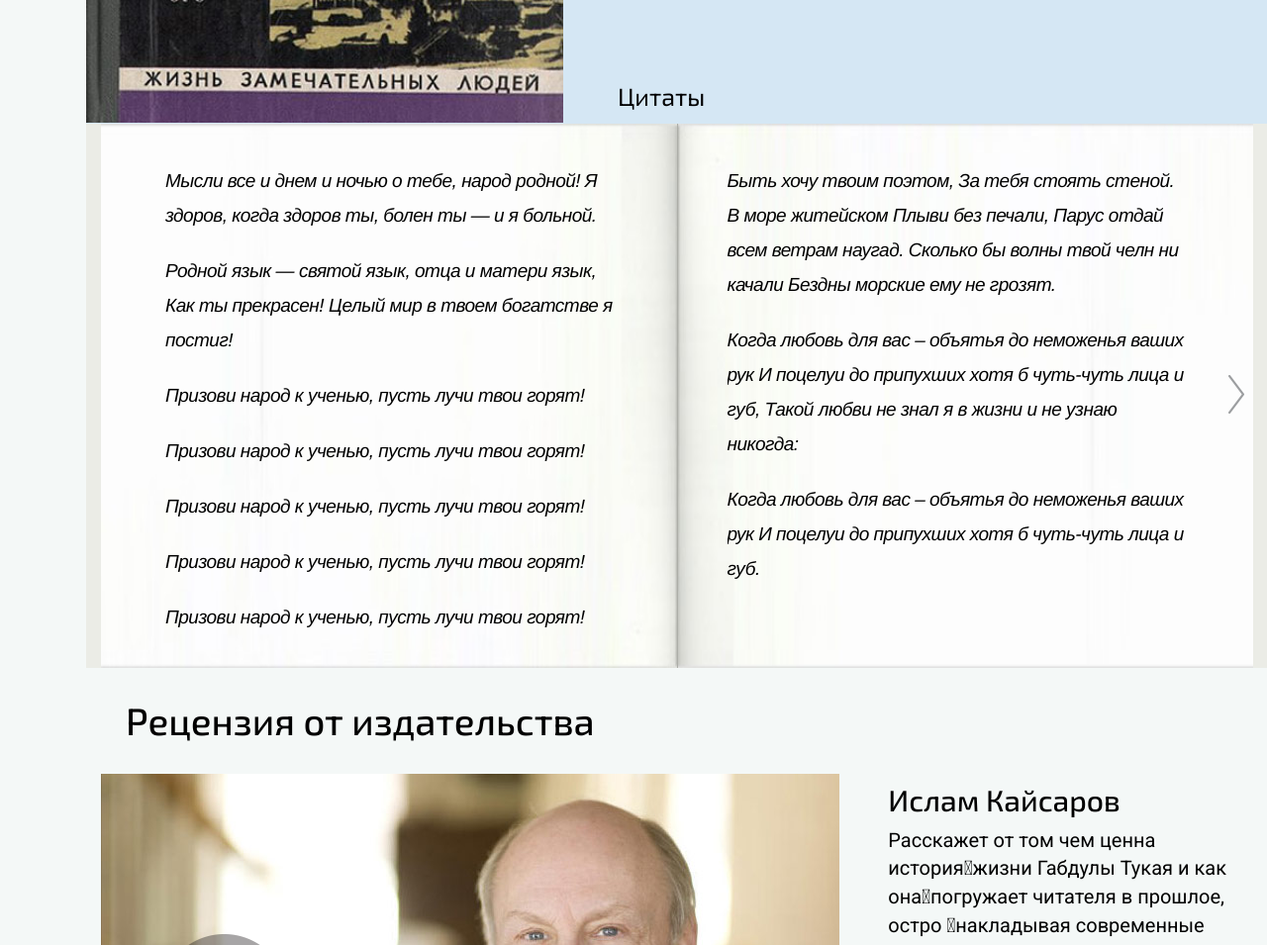
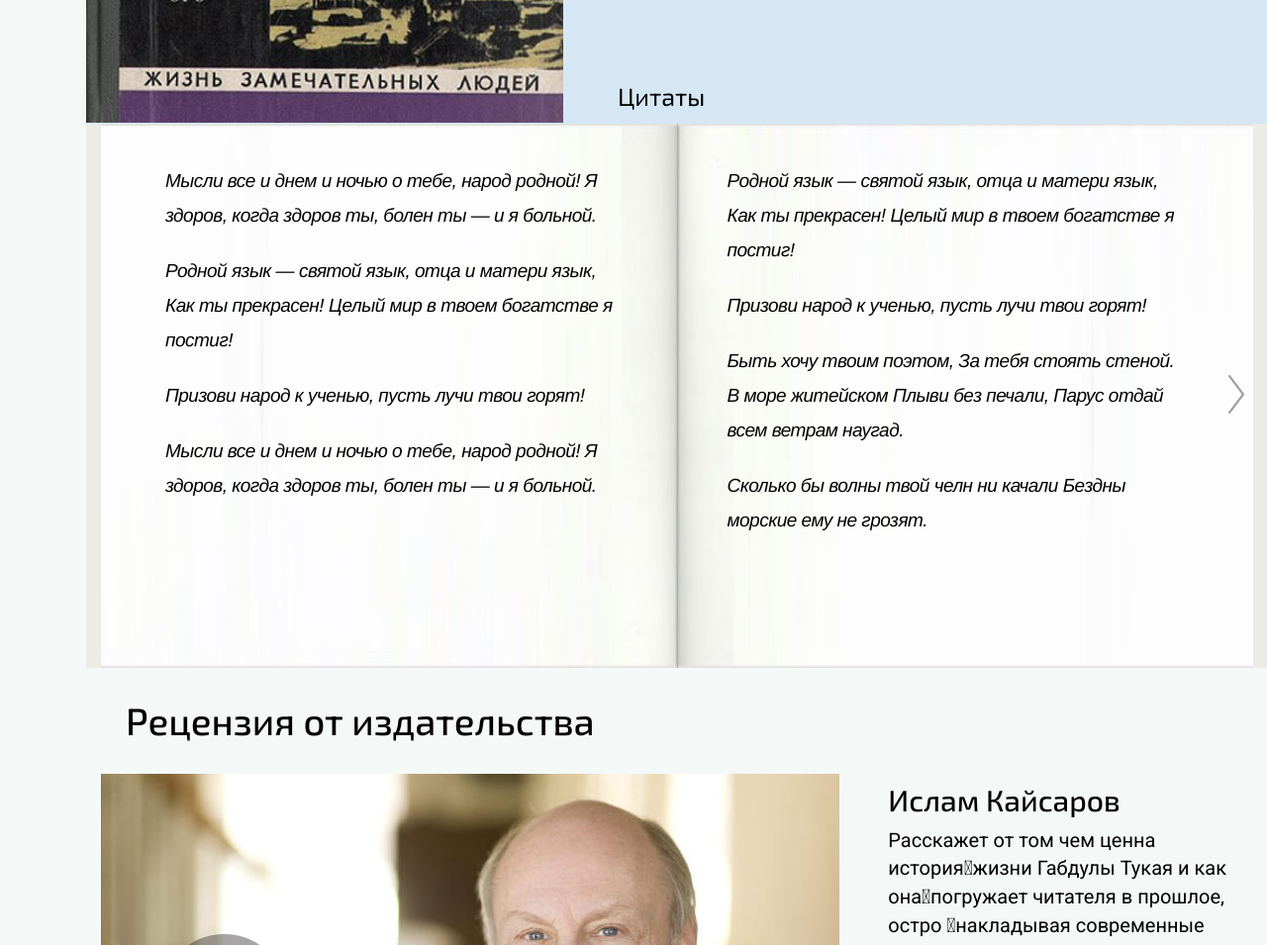
Before and after one commit to beznadega727/beznadega727.github.io, a plain HTML site: page book.html in a window 1280 px wide. Shown: the part 1040-1995 px from the top of the page at 99% size. Drawn offline with nearby package versions, Linux system fonts and the light colour scheme; some packages are replaced by stand-ins of ours; a script that the page names is missing.

Commit message:
book_citat_resize

```diff
--- a/book.html
+++ b/book.html
@@ -817,6 +817,7 @@
                                     </a>
                                 </div>
                                 <div id="mybook" class="book_flip">
+                                    <!--
                                     <div title="first page">
                                         <p>    Мысли все и днем и ночью о тебе, народ родной!
                                             Я здоров, когда здоров ты, болен ты — и я больной.</p>
@@ -915,6 +916,7 @@
                                             И поцелуи до припухших хотя б чуть-чуть лица и губ,
                                             Такой любви не знал я в жизни и не узнаю никогда:</p>
                                     </div>
+                                    -->
                                 </div>
                             </div>
                         </div>
@@ -1737,6 +1739,7 @@
     </div>
 </form>
 <script src="custom-ui/custom-ui.js"></script>
+<script src="js/pageCreator.js"></script>
 <link rel="stylesheet" href="custom-ui/custom-ui.css">
     </body>
 </html>
--- /dev/null
+++ b/js/pageCreator.js
@@ -0,0 +1,375 @@
+
+var text = `
+Мысли все и днем и ночью о тебе, народ родной! Я здоров, когда здоров ты, болен ты — и я больной.
+
+Родной язык — святой язык, отца и матери язык, Как ты прекрасен! Целый мир в твоем богатстве я постиг!
+
+Призови народ к ученью, пусть лучи твои горят!
+
+Мысли все и днем и ночью о тебе, народ родной! Я здоров, когда здоров ты, болен ты — и я больной.
+
+Родной язык — святой язык, отца и матери язык, Как ты прекрасен! Целый мир в твоем богатстве я постиг!
+
+Призови народ к ученью, пусть лучи твои горят!
+
+Быть хочу твоим поэтом, За тебя стоять стеной. В море житейском Плыви без печали, Парус отдай всем ветрам наугад.
+
+Сколько бы волны твой челн ни качали Бездны морские ему не грозят.
+
+Когда любовь для вас – объятья до неможенья ваших рук И поцелуи до припухших хотя б чуть-чуть лица и губ.
+
+Такой любви не знал я в жизни и не узнаю никогда:
+
+Когда любовь для вас – объятья до неможенья ваших рук И поцелуи до припухших хотя б чуть-чуть лица и губ.
+
+Мысли все и днем и ночью о тебе, народ родной! Я здоров, когда здоров ты, болен ты — и я больной.
+
+Родной язык — святой язык, отца и матери язык, Как ты прекрасен! Целый мир в твоем богатстве я постиг!
+
+Призови народ к ученью, пусть лучи твои горят!
+
+Быть хочу твоим поэтом, За тебя стоять стеной. В море житейском Плыви без печали, Парус отдай всем ветрам наугад.
+
+Сколько бы волны твой челн ни качали Бездны морские ему не грозят.
+
+Когда любовь для вас – объятья до неможенья ваших рук И поцелуи до припухших хотя б чуть-чуть лица и губ.
+
+Такой любви не знал я в жизни и не узнаю никогда:
+
+Когда любовь для вас – объятья до неможенья ваших рук И поцелуи до припухших хотя б чуть-чуть лица и губ.
+
+Мысли все и днем и ночью о тебе, народ родной! Я здоров, когда здоров ты, болен ты — и я больной.
+
+Родной язык — святой язык, отца и матери язык, Как ты прекрасен! Целый мир в твоем богатстве я постиг!
+
+Мысли все и днем и ночью о тебе, народ родной! Я здоров, когда здоров ты, болен ты — и я больной.
+
+Родной язык — святой язык, отца и матери язык, Как ты прекрасен! Целый мир в твоем богатстве я постиг!
+
+Призови народ к ученью, пусть лучи твои горят! 2
+
+Мысли все и днем и ночью о тебе, народ родной! Я здоров, когда здоров ты, болен ты — и я больной.
+
+Родной язык — святой язык, отца и матери язык, Как ты прекрасен! Целый мир в твоем богатстве я постиг!
+
+Призови народ к ученью, пусть лучи твои горят!
+
+Мысли все и днем и ночью о тебе, народ родной! Я здоров, когда здоров ты, болен ты — и я больной.
+
+Родной язык — святой язык, отца и матери язык, Как ты прекрасен! Целый мир в твоем богатстве я постиг!
+
+Призови народ к ученью, пусть лучи твои горят!
+
+Быть хочу твоим поэтом, За тебя стоять стеной. В море житейском Плыви без печали, Парус отдай всем ветрам наугад.
+
+Сколько бы волны твой челн ни качали Бездны морские ему не грозят.
+
+Когда любовь для вас – объятья до неможенья ваших рук И поцелуи до припухших хотя б чуть-чуть лица и губ.
+
+Такой любви не знал я в жизни и не узнаю никогда:
+
+Когда любовь для вас – объятья до неможенья ваших рук И поцелуи до припухших хотя б чуть-чуть лица и губ.
+
+Мысли все и днем и ночью о тебе, народ родной! Я здоров, когда здоров ты, болен ты — и я больной.
+
+Родной язык — святой язык, отца и матери язык, Как ты прекрасен! Целый мир в твоем богатстве я постиг!
+
+Призови народ к ученью, пусть лучи твои горят!
+
+Быть хочу твоим поэтом, За тебя стоять стеной. В море житейском Плыви без печали, Парус отдай всем ветрам наугад.
+
+Сколько бы волны твой челн ни качали Бездны морские ему не грозят.
+
+Когда любовь для вас – объятья до неможенья ваших рук И поцелуи до припухших хотя б чуть-чуть лица и губ.
+
+Такой любви не знал я в жизни и не узнаю никогда:
+
+Когда любовь для вас – объятья до неможенья ваших рук И поцелуи до припухших хотя б чуть-чуть лица и губ.
+
+Мысли все и днем и ночью о тебе, народ родной! Я здоров, когда здоров ты, болен ты — и я больной.
+
+Родной язык — святой язык, отца и матери язык, Как ты прекрасен! Целый мир в твоем богатстве я постиг!
+
+Мысли все и днем и ночью о тебе, народ родной! Я здоров, когда здоров ты, болен ты — и я больной.
+
+Родной язык — святой язык, отца и матери язык, Как ты прекрасен! Целый мир в твоем богатстве я постиг!
+
+Призови народ к ученью, пусть лучи твои горят! 2
+Мысли все и днем и ночью о тебе, народ родной! Я здоров, когда здоров ты, болен ты — и я больной.
+
+Родной язык — святой язык, отца и матери язык, Как ты прекрасен! Целый мир в твоем богатстве я постиг!
+
+Призови народ к ученью, пусть лучи твои горят!
+
+Мысли все и днем и ночью о тебе, народ родной! Я здоров, когда здоров ты, болен ты — и я больной.
+
+Родной язык — святой язык, отца и матери язык, Как ты прекрасен! Целый мир в твоем богатстве я постиг!
+
+Призови народ к ученью, пусть лучи твои горят!
+
+Быть хочу твоим поэтом, За тебя стоять стеной. В море житейском Плыви без печали, Парус отдай всем ветрам наугад.
+
+Сколько бы волны твой челн ни качали Бездны морские ему не грозят.
+
+Когда любовь для вас – объятья до неможенья ваших рук И поцелуи до припухших хотя б чуть-чуть лица и губ.
+
+Такой любви не знал я в жизни и не узнаю никогда:
+
+Когда любовь для вас – объятья до неможенья ваших рук И поцелуи до припухших хотя б чуть-чуть лица и губ.
+
+Мысли все и днем и ночью о тебе, народ родной! Я здоров, когда здоров ты, болен ты — и я больной.
+
+Родной язык — святой язык, отца и матери язык, Как ты прекрасен! Целый мир в твоем богатстве я постиг!
+
+Призови народ к ученью, пусть лучи твои горят!
+
+Быть хочу твоим поэтом, За тебя стоять стеной. В море житейском Плыви без печали, Парус отдай всем ветрам наугад.
+
+Сколько бы волны твой челн ни качали Бездны морские ему не грозят.
+
+Когда любовь для вас – объятья до неможенья ваших рук И поцелуи до припухших хотя б чуть-чуть лица и губ.
+
+Такой любви не знал я в жизни и не узнаю никогда:
+
+Когда любовь для вас – объятья до неможенья ваших рук И поцелуи до припухших хотя б чуть-чуть лица и губ.
+
+Мысли все и днем и ночью о тебе, народ родной! Я здоров, когда здоров ты, болен ты — и я больной.
+
+Родной язык — святой язык, отца и матери язык, Как ты прекрасен! Целый мир в твоем богатстве я постиг!
+
+Мысли все и днем и ночью о тебе, народ родной! Я здоров, когда здоров ты, болен ты — и я больной.
+
+Родной язык — святой язык, отца и матери язык, Как ты прекрасен! Целый мир в твоем богатстве я постиг!
+
+Призови народ к ученью, пусть лучи твои горят! 2
+Мысли все и днем и ночью о тебе, народ родной! Я здоров, когда здоров ты, болен ты — и я больной.
+
+Родной язык — святой язык, отца и матери язык, Как ты прекрасен! Целый мир в твоем богатстве я постиг!
+
+Призови народ к ученью, пусть лучи твои горят!
+
+Мысли все и днем и ночью о тебе, народ родной! Я здоров, когда здоров ты, болен ты — и я больной.
+
+Родной язык — святой язык, отца и матери язык, Как ты прекрасен! Целый мир в твоем богатстве я постиг!
+
+Призови народ к ученью, пусть лучи твои горят!
+
+Быть хочу твоим поэтом, За тебя стоять стеной. В море житейском Плыви без печали, Парус отдай всем ветрам наугад.
+
+Сколько бы волны твой челн ни качали Бездны морские ему не грозят.
+
+Когда любовь для вас – объятья до неможенья ваших рук И поцелуи до припухших хотя б чуть-чуть лица и губ.
+
+Такой любви не знал я в жизни и не узнаю никогда:
+
+Когда любовь для вас – объятья до неможенья ваших рук И поцелуи до припухших хотя б чуть-чуть лица и губ.
+
+Мысли все и днем и ночью о тебе, народ родной! Я здоров, когда здоров ты, болен ты — и я больной.
+
+Родной язык — святой язык, отца и матери язык, Как ты прекрасен! Целый мир в твоем богатстве я постиг!
+
+Призови народ к ученью, пусть лучи твои горят!
+
+Быть хочу твоим поэтом, За тебя стоять стеной. В море житейском Плыви без печали, Парус отдай всем ветрам наугад.
+
+Сколько бы волны твой челн ни качали Бездны морские ему не грозят.
+
+Когда любовь для вас – объятья до неможенья ваших рук И поцелуи до припухших хотя б чуть-чуть лица и губ.
+
+Такой любви не знал я в жизни и не узнаю никогда:
+
+Когда любовь для вас – объятья до неможенья ваших рук И поцелуи до припухших хотя б чуть-чуть лица и губ.
+
+Мысли все и днем и ночью о тебе, народ родной! Я здоров, когда здоров ты, болен ты — и я больной.
+
+Родной язык — святой язык, отца и матери язык, Как ты прекрасен! Целый мир в твоем богатстве я постиг!
+
+Мысли все и днем и ночью о тебе, народ родной! Я здоров, когда здоров ты, болен ты — и я больной.
+
+Родной язык — святой язык, отца и матери язык, Как ты прекрасен! Целый мир в твоем богатстве я постиг!
+
+Призови народ к ученью, пусть лучи твои горят! 2
+Мысли все и днем и ночью о тебе, народ родной! Я здоров, когда здоров ты, болен ты — и я больной.
+
+Родной язык — святой язык, отца и матери язык, Как ты прекрасен! Целый мир в твоем богатстве я постиг!
+
+Призови народ к ученью, пусть лучи твои горят!
+
+Мысли все и днем и ночью о тебе, народ родной! Я здоров, когда здоров ты, болен ты — и я больной.
+
+Родной язык — святой язык, отца и матери язык, Как ты прекрасен! Целый мир в твоем богатстве я постиг!
+
+Призови народ к ученью, пусть лучи твои горят!
+
+Быть хочу твоим поэтом, За тебя стоять стеной. В море житейском Плыви без печали, Парус отдай всем ветрам наугад.
+
+Сколько бы волны твой челн ни качали Бездны морские ему не грозят.
+
+Когда любовь для вас – объятья до неможенья ваших рук И поцелуи до припухших хотя б чуть-чуть лица и губ.
+
+Такой любви не знал я в жизни и не узнаю никогда:
+
+Когда любовь для вас – объятья до неможенья ваших рук И поцелуи до припухших хотя б чуть-чуть лица и губ.
+
+Мысли все и днем и ночью о тебе, народ родной! Я здоров, когда здоров ты, болен ты — и я больной.
+
+Родной язык — святой язык, отца и матери язык, Как ты прекрасен! Целый мир в твоем богатстве я постиг!
+
+Призови народ к ученью, пусть лучи твои горят!
+
+Быть хочу твоим поэтом, За тебя стоять стеной. В море житейском Плыви без печали, Парус отдай всем ветрам наугад.
+
+Сколько бы волны твой челн ни качали Бездны морские ему не грозят.
+
+Когда любовь для вас – объятья до неможенья ваших рук И поцелуи до припухших хотя б чуть-чуть лица и губ.
+
+Такой любви не знал я в жизни и не узнаю никогда:
+
+Когда любовь для вас – объятья до неможенья ваших рук И поцелуи до припухших хотя б чуть-чуть лица и губ.
+
+Мысли все и днем и ночью о тебе, народ родной! Я здоров, когда здоров ты, болен ты — и я больной.
+
+Родной язык — святой язык, отца и матери язык, Как ты прекрасен! Целый мир в твоем богатстве я постиг!
+
+Мысли все и днем и ночью о тебе, народ родной! Я здоров, когда здоров ты, болен ты — и я больной.
+
+Родной язык — святой язык, отца и матери язык, Как ты прекрасен! Целый мир в твоем богатстве я постиг!
+
+Призови народ к ученью, пусть лучи твои горят! 2
+Мысли все и днем и ночью о тебе, народ родной! Я здоров, когда здоров ты, болен ты — и я больной.
+
+Родной язык — святой язык, отца и матери язык, Как ты прекрасен! Целый мир в твоем богатстве я постиг!
+
+Призови народ к ученью, пусть лучи твои горят!
+
+Мысли все и днем и ночью о тебе, народ родной! Я здоров, когда здоров ты, болен ты — и я больной.
+
+Родной язык — святой язык, отца и матери язык, Как ты прекрасен! Целый мир в твоем богатстве я постиг!
+
+Призови народ к ученью, пусть лучи твои горят!
+
+Быть хочу твоим поэтом, За тебя стоять стеной. В море житейском Плыви без печали, Парус отдай всем ветрам наугад.
+
+Сколько бы волны твой челн ни качали Бездны морские ему не грозят.
+
+Когда любовь для вас – объятья до неможенья ваших рук И поцелуи до припухших хотя б чуть-чуть лица и губ.
+
+Такой любви не знал я в жизни и не узнаю никогда:
+
+Когда любовь для вас – объятья до неможенья ваших рук И поцелуи до припухших хотя б чуть-чуть лица и губ.
+
+Мысли все и днем и ночью о тебе, народ родной! Я здоров, когда здоров ты, болен ты — и я больной.
+
+Родной язык — святой язык, отца и матери язык, Как ты прекрасен! Целый мир в твоем богатстве я постиг!
+
+Призови народ к ученью, пусть лучи твои горят!
+
+Быть хочу твоим поэтом, За тебя стоять стеной. В море житейском Плыви без печали, Парус отдай всем ветрам наугад.
+
+Сколько бы волны твой челн ни качали Бездны морские ему не грозят.
+
+Когда любовь для вас – объятья до неможенья ваших рук И поцелуи до припухших хотя б чуть-чуть лица и губ.
+
+Такой любви не знал я в жизни и не узнаю никогда:
+
+Когда любовь для вас – объятья до неможенья ваших рук И поцелуи до припухших хотя б чуть-чуть лица и губ.
+
+Мысли все и днем и ночью о тебе, народ родной! Я здоров, когда здоров ты, болен ты — и я больной.
+
+Родной язык — святой язык, отца и матери язык, Как ты прекрасен! Целый мир в твоем богатстве я постиг!
+
+Мысли все и днем и ночью о тебе, народ родной! Я здоров, когда здоров ты, болен ты — и я больной.
+
+Родной язык — святой язык, отца и матери язык, Как ты прекрасен! Целый мир в твоем богатстве я постиг!
+
+Призови народ к ученью, пусть лучи твои горят! 2
+`;
+
+
+;(function() {
+  'use strict';
+
+  var w = 0;
+  var h = 0;
+  var book = document.querySelector('#mybook');
+
+  function dibujarLibro() {
+    var nW = book.clientWidth;
+    var nH = book.clientHeight;
+    var pageTotal = mybook.option('pageTotal');
+    var currentIndex = mybook.option('currentIndex');
+
+    if ((nW !== w) || (nH !== h)) {
+      //console.log(book.clientWidth, book.clientHeight);
+      w = nW;
+      h = nH;
+
+      //crearPagina();
+      for (var i = 0; i < pageTotal - 1; i++) {
+        mybook.remove('start');
+      }
+
+      var i = 0, j = 0, t;
+      var pq = w / 3;
+
+      while (true) {
+
+        t = text.slice(j, j + pq);
+        for (i = t.length - 1; i > 0; i--) {
+          if (t[i] === '\n') {
+            break;
+          }
+        }
+        var x = crearPagina(t.slice(0, i), true);
+        mybook.add('end', x.outerHTML);
+        j = j + i;
+
+        if (j + 2 >= text.length) {
+          break;
+        }
+      }
+
+      mybook.remove('start');
+      var nPageTotal = mybook.option('pageTotal');
+      var percent = currentIndex / pageTotal;
+      var nCurrentIndex = parseInt(percent * nPageTotal, 10);
+
+      mybook.gotopage(nCurrentIndex);
+    }
+  }
+
+  var can_render;
+  window.addEventListener('resize', function(e) {
+    var nW = book.clientWidth;
+    var nH = book.clientHeight;
+
+    if (!can_render) {
+      can_render = setTimeout(function() {
+        can_render = null;
+        dibujarLibro();
+      }, 1);
+    }
+  }, false);
+
+  window.addEventListener('load', function(e) {
+    dibujarLibro();
+  });
+
+  crearPagina('\n');
+  function crearPagina(texto, html) {
+    var div = document.createElement('div');
+    texto.split('\n').forEach(function(item) {
+
+      if (item.length > 0) {
+        var p = document.createElement('p');
+        p.textContent = item;
+        div.appendChild(p);
+      }
+
+    });
+    if (html) {
+      return div;
+    }
+    book.appendChild(div);
+  }
+})();
```
Also changed, not shown: js/bookflip/jquery.booklet.latest.js.
